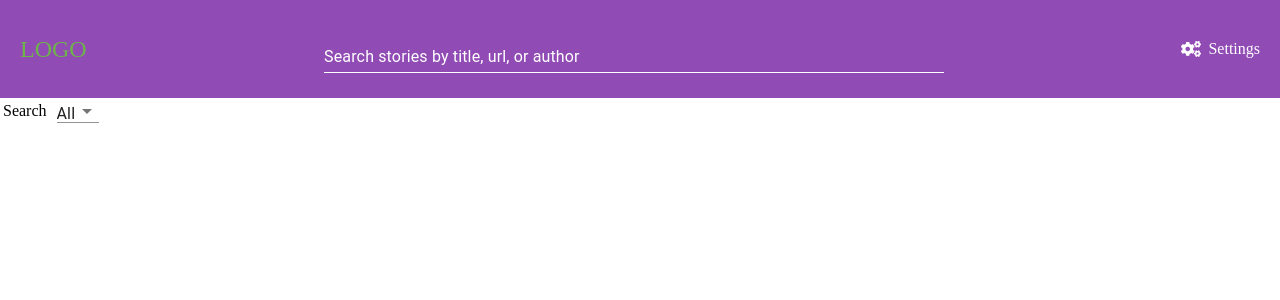
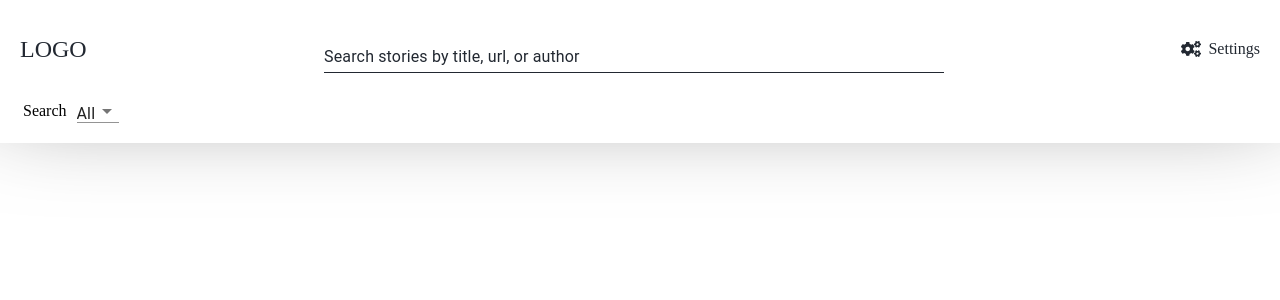
Before and after one commit to alexcloudstar-museum/hacker-news-search, a React app: page / in a window 1280 px wide. Shown: the top 300 px of the page. Built offline with nearby package versions, Linux system fonts and the light colour scheme; the HTML template or start-up script is replaced by a standard one.

Commit message:
Tweaked Color Scheme

```diff
--- a/src/shared/components/IconWithText/style.ts
+++ b/src/shared/components/IconWithText/style.ts
@@ -2,7 +2,7 @@ import styled from 'styled-components';
 
 export const IconWithTextWrapper = styled.div`
 	display: flex;
-	color: ${({ theme }) => theme.palette.common.white};
+	color: ${({ theme }) => theme.palette.common.black};
 
 	svg {
 		margin-right: 7px;
--- a/src/shared/components/Input/View/style.ts
+++ b/src/shared/components/Input/View/style.ts
@@ -5,13 +5,13 @@ export const InputWrapper = styled.div`
 
 	.Mui-focused label,
 	.MuiFormLabel-root {
-		color: ${({ theme }) => theme.palette.common.white} !important;
+		color: ${({ theme }) => theme.palette.common.black} !important;
 	}
 
 	.MuiInput-underline:hover:not(.Mui-disabled):before,
 	.MuiInput-underline:before,
 	.MuiInput-underline:after {
-		border-bottom: 1px solid ${({ theme }) => theme.palette.common.white} !important;
+		border-bottom: 1px solid ${({ theme }) => theme.palette.common.black} !important;
 	}
 
 	.MuiFormControl-root,
--- a/src/shared/components/Logo/style.ts
+++ b/src/shared/components/Logo/style.ts
@@ -3,5 +3,5 @@ import styled from 'styled-components';
 export const StyledLogo = styled.h1`
 	font-size: 24px;
 	text-transform: uppercase;
-	color: #6eb44b;
+	color: ${({ theme }) => theme.palette.common.black};
 `;
--- a/src/shared/containers/Header/View/style.ts
+++ b/src/shared/containers/Header/View/style.ts
@@ -1,9 +1,10 @@
 import styled from 'styled-components';
 
-export const HeaderWrapper = styled.div`
+export const HeaderWrapper = styled.header`
 	display: flex;
 	justify-content: space-between;
 	align-items: center;
-	background-color: ${({ theme }) => theme.palette.primary.main};
+	background-color: ${({ theme }) => theme.palette.common.white};
 	padding: 25px 20px;
+	box-shadow: 0px 0px 100px rgba(0, 0, 0, 0.6);
 `;
--- a/src/shared/containers/SubHeader/View/style.ts
+++ b/src/shared/containers/SubHeader/View/style.ts
@@ -6,6 +6,7 @@ export const SubHeaderWrapper = styled(Box)`
 	background-color: ${({ theme }) => theme.palette.common.white};
 	display: flex;
 	align-items: center;
+	padding: 0 20px 20px;
 
 	p {
 		margin-right: 10px;
```
